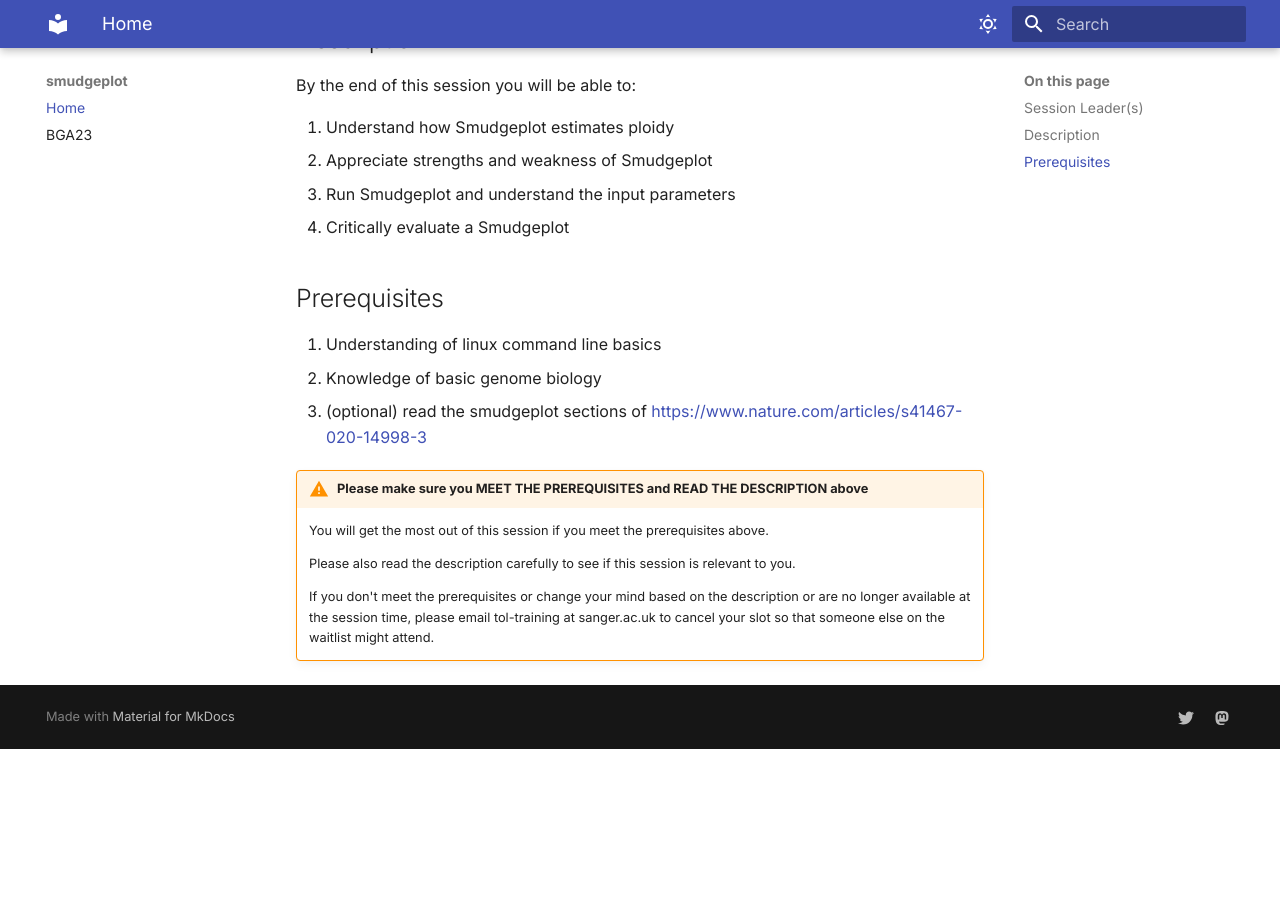
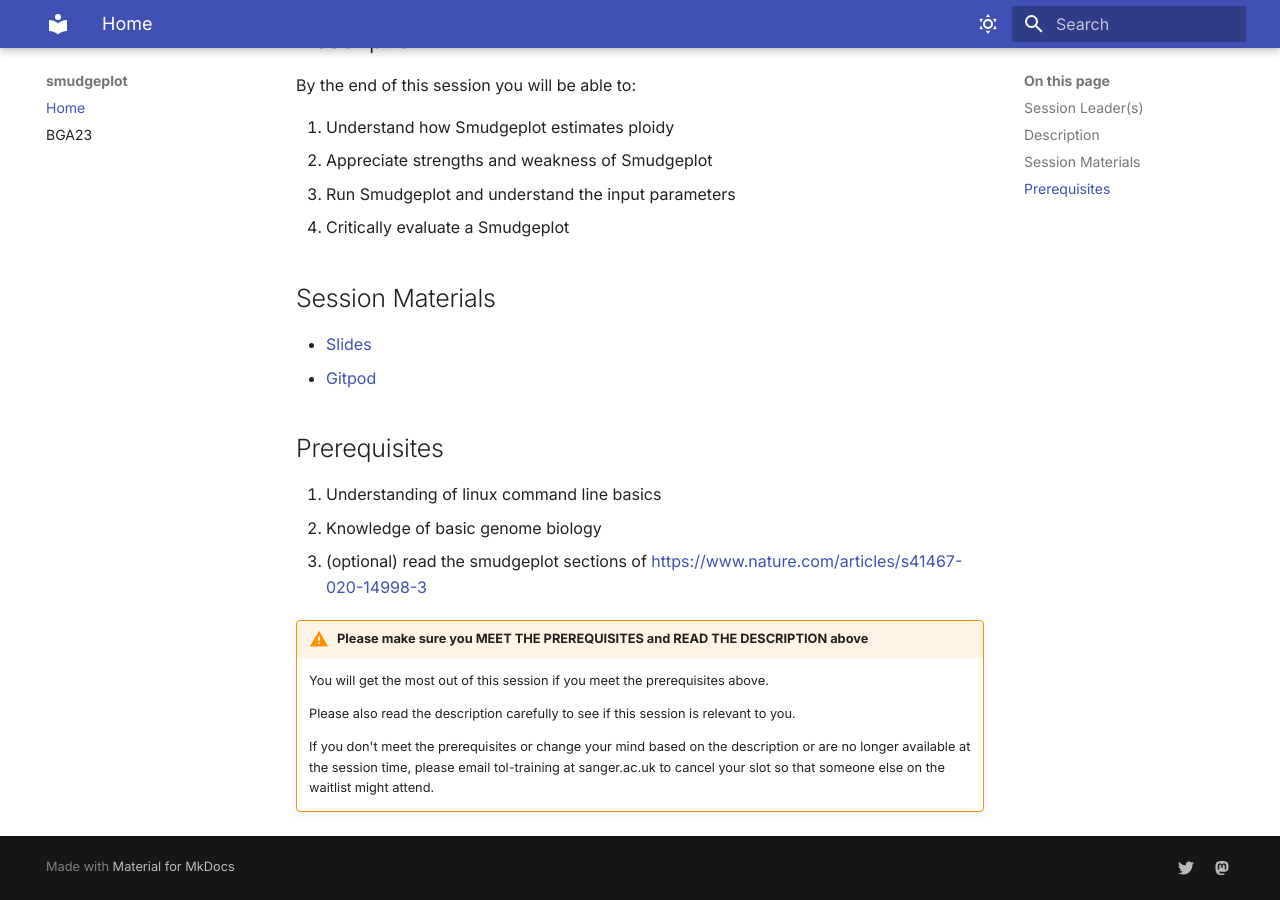
Before and after one commit to BGAcademy23/smudgeplot, an MkDocs documentation site: the page built from docs/README.md, in a window 1280 px wide and 900 px high, scrolled down 567 px. Built offline with MkDocs 1.6.1 and Material for MkDocs 9.7.7, drawn with Linux system fonts in a browser that asks for light colours; before the commit the page ends 1316 px from its top, so only the background shows below that.

Commit message:
Update README.md

```diff
--- a/docs/README.md
+++ b/docs/README.md
@@ -22,6 +22,11 @@ By the end of this session you will be able to:
 3. Run Smudgeplot and understand the input parameters
 4. Critically evaluate a Smudgeplot
 
+## Session Materials
+
+- [Slides](https://docs.google.com/presentation/d/1cZXcdeurt3YGVvNdSTlFaIBhFRHWXFbaQHcu7y64zJY/edit?usp=sharing)
+- [Gitpod](https://gitpod.io/#https://github.com/BGAcademy23/smudgeplot)
+
 ## Prerequisites
 
 1. Understanding of linux command line basics
```
